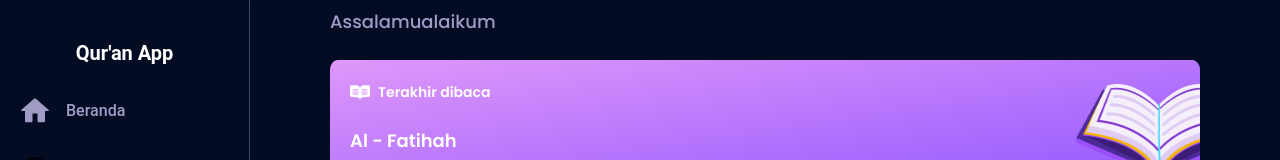
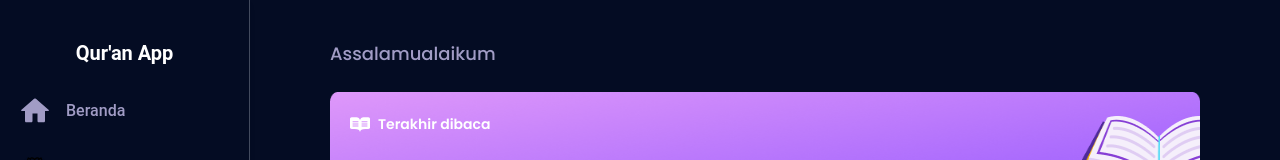
Before and after one commit to RizqiSyahrendra/quran-app, a Next.js app: page /home in a window 1280 px wide. Shown: the top 160 px of the page. Built offline with nearby package versions, Linux system fonts and the light colour scheme; no server answers.

Commit message:
Fix home header margin

```diff
--- a/src/app/(BaseLayout)/home/page.tsx
+++ b/src/app/(BaseLayout)/home/page.tsx
@@ -20,7 +20,7 @@ export default function Home() {
                 hideInDesktopScreen={true}
             />
 
-            <div className="text-lg font-medium text-font-secondary">
+            <div className="text-lg font-medium text-font-secondary mt-8">
                 Assalamualaikum
             </div>
 
```
